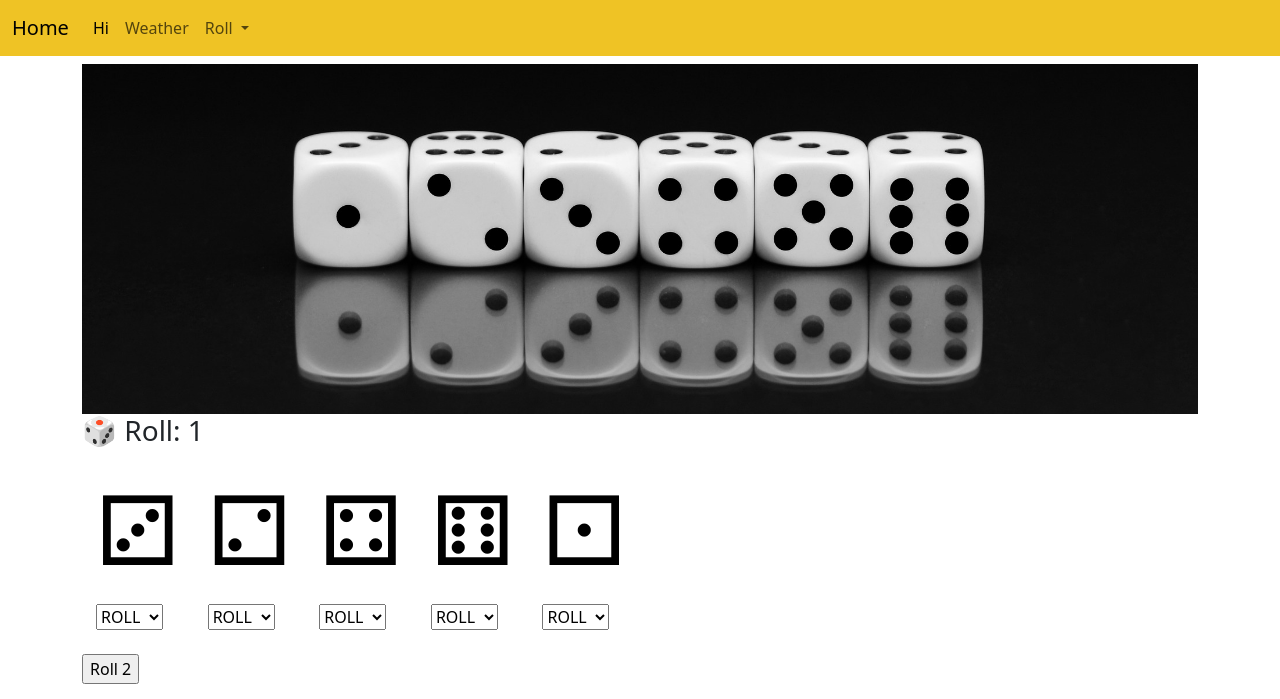
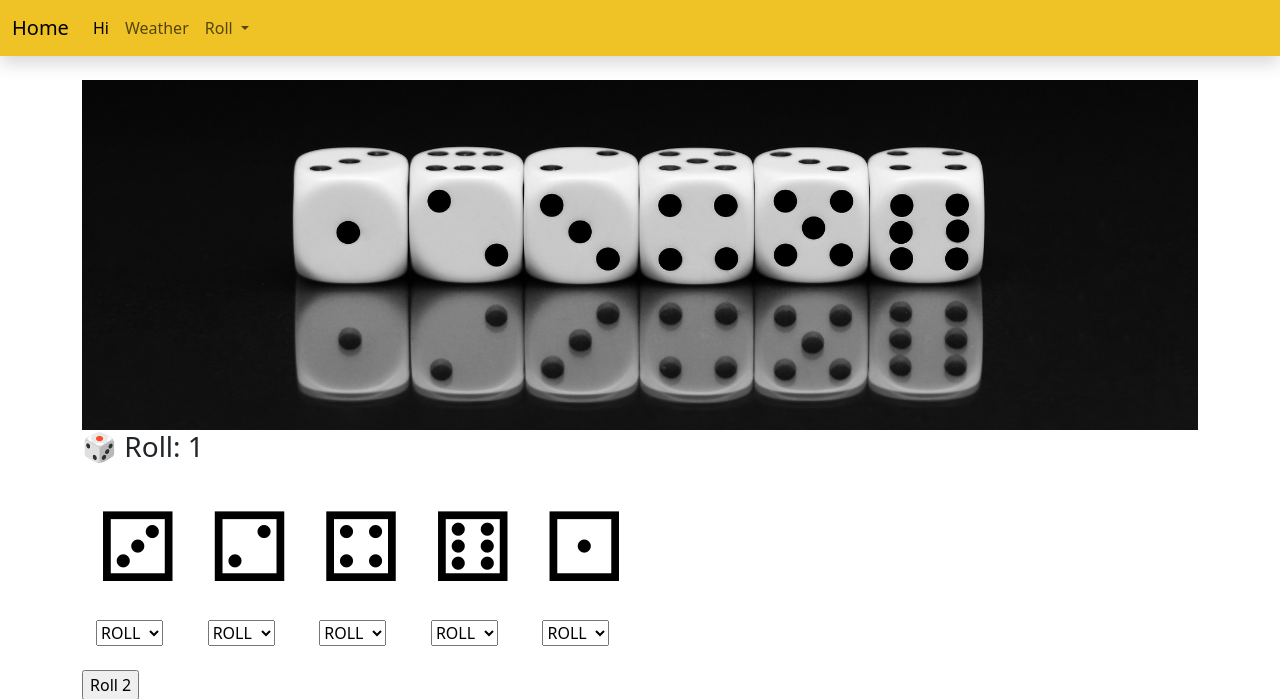
Before and after one commit to nfishel/test-flask-demo, a Flask app: page /roll in a window 1280 px wide. Shown: the top 699 px of the page. Run offline with Flask 2, Linux system fonts and the light colour scheme; some libraries are stand-ins or nearby versions.

Commit message:
updated navbar

```diff
--- a/templates/base.html
+++ b/templates/base.html
@@ -15,7 +15,7 @@
     </style>
   </head>
   <body>
-    <nav class="navbar navbar-expand-lg mb-2" style="background-color: #efc325;">
+    <nav class="navbar navbar-expand-lg mb-4 shadow sticky-top" style="background-color: #efc325;">
   <div class="container-fluid">
     <a class="navbar-brand" href="{{ url_for('roll') }}">Home</a>
     <button class="navbar-toggler" type="button" data-bs-toggle="collapse" data-bs-target="#navbarSupportedContent" aria-controls="navbarSupportedContent" aria-expanded="false" aria-label="Toggle navigation">
--- a/templates/main.html
+++ b/templates/main.html
@@ -16,6 +16,6 @@
       {% endif %}
   </form>
     {% if roll_count >= m %}
-      <a href="/roll" type="button" class="btn btn-outline-primary align-middle">New Round</a>
+      <a href="/roll" type="button" class="btn btn-outline-primary align-middle mt-3">New Round</a>
     {% endif %}
 {% endblock %}
```
